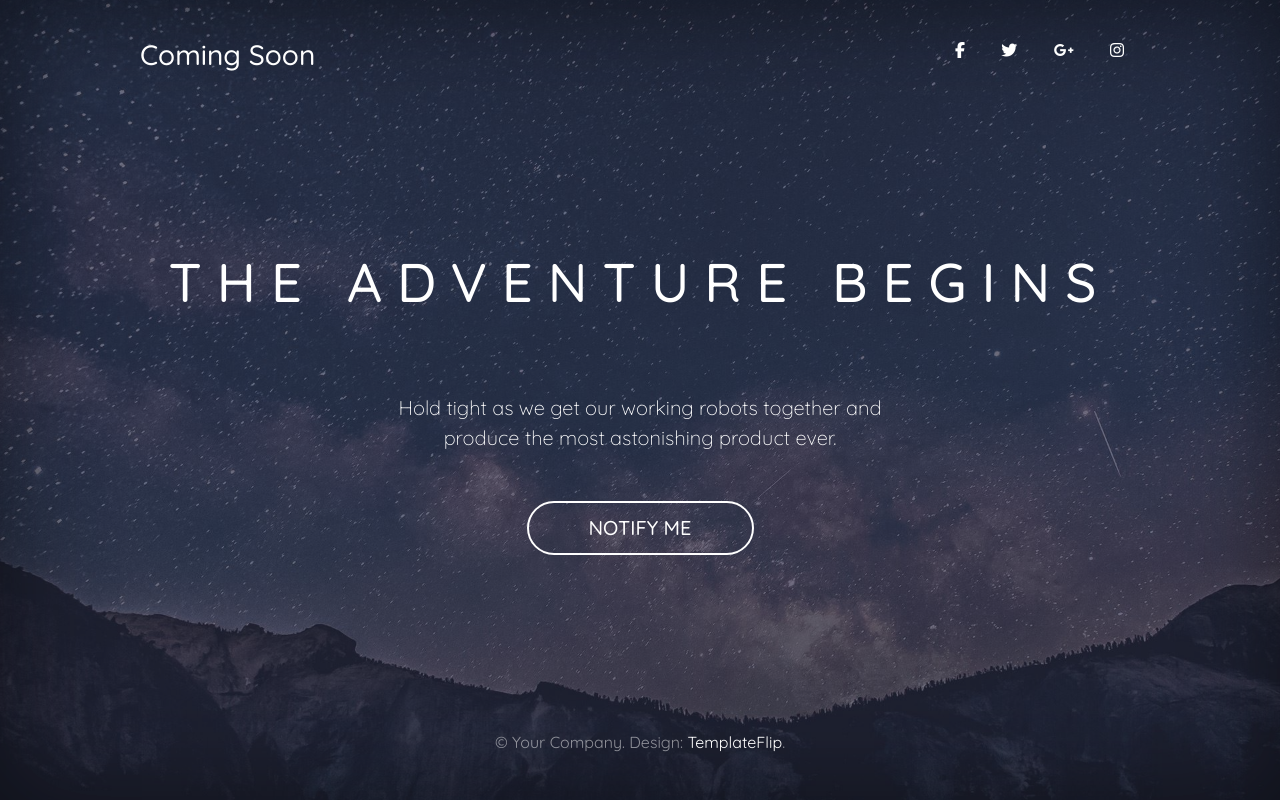
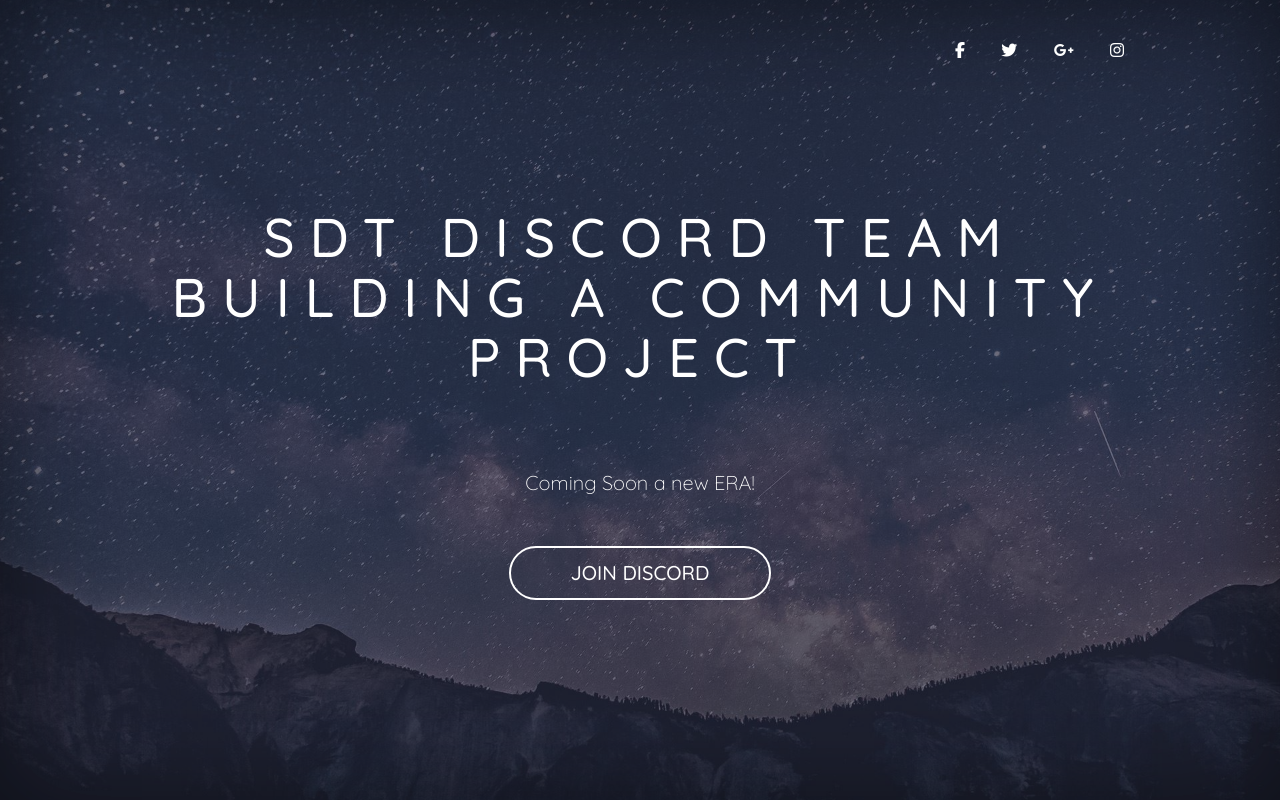
Before and after one commit to onderbakirtas/softwaredevelopmenttr.github.io, a plain HTML site: page index.html in a window 1280 px wide. Drawn offline with nearby package versions, Linux system fonts and the light colour scheme.

Commit message:
Update index.html

```diff
--- a/index.html
+++ b/index.html
@@ -16,7 +16,7 @@
     <div class="cover-container">
       <div class="masthead clearfix">
         <div class="inner">
-          <h3 class="masthead-brand">Coming Soon</h3>
+          <!--<h3 class="masthead-brand">Coming Soon</h3>-->
           <nav class="nav nav-masthead">
             <a class="nav-link nav-social" href="#"><i class="fa fa-facebook" aria-hidden="true"></i></a>
             <a class="nav-link nav-social" href="#"><i class="fa fa-twitter" aria-hidden="true"></i></a>
@@ -25,13 +25,13 @@
           </nav>
         </div>
       </div><br>      <div class="inner cover">
-        <h1 class="cover-heading">The adventure Begins</h1>
-        <p class="lead cover-copy">Hold tight as we get our working robots together and produce the most astonishing product ever.</p>
-        <p class="lead"><button type="button" class="btn btn-lg btn-default btn-notify" data-toggle="modal" data-target="#subscribeModal">Notify Me</button></p>
+        <h1 class="cover-heading">SDT Discord Team Building a Community Project</h1>
+        <p class="lead cover-copy">Coming Soon a new ERA!</p>
+        <p class="lead"><button type="button" class="btn btn-lg btn-default btn-notify" data-target="https://discord.gg/ADnQWq">Join Discord</button></p>
       </div>
       <div class="mastfoot">
         <div class="inner">
-          <p>&copy; Your Company. Design: <a href="https://templateflip.com/" target="_blank">TemplateFlip</a>.</p>
+          <!--<p>&copy; Your Company. Design: <a href="https://templateflip.com/" target="_blank">TemplateFlip</a>.</p>-->
         </div>
       </div>
       <div class="modal fade" id="subscribeModal" tabindex="-1" role="dialog" aria-labelledby="subscribeModalLabel" aria-hidden="true">
```
